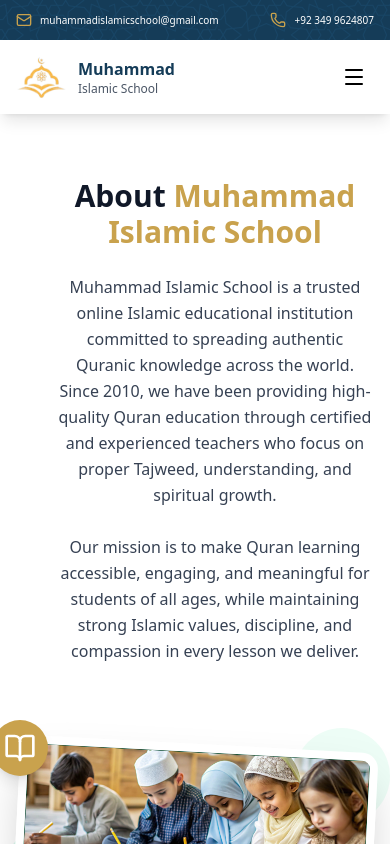
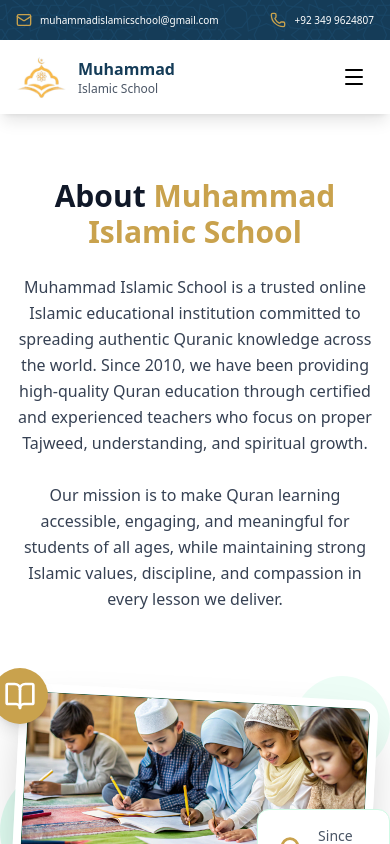
Before and after one commit to Ansarkhan012/Muhammad-islamic-school, a Next.js app: page /about in a window 390 px wide. Shown: the top 844 px of the page. Built offline with nearby package versions, Linux system fonts and the light colour scheme.

Commit message:
Contact update

```diff
--- a/components/About.tsx
+++ b/components/About.tsx
@@ -17,7 +17,7 @@ export default function AboutPage() {
   <div className="container mx-auto px-4 relative">
     <div className="flex flex-col lg:flex-row items-center justify-between gap-12 lg:gap-20">
 
-      <div className="lg:w-1/2 pl-10 text-center lg:text-left">
+      <div className="lg:w-1/2 md:pl-10 text-center lg:text-left">
   <h1 className="text-3xl md:text-5xl  font-bold text-gray-900 mb-6">
     About <span className="text-[#C9A24D]">Muhammad Islamic School</span>
   </h1>
```
